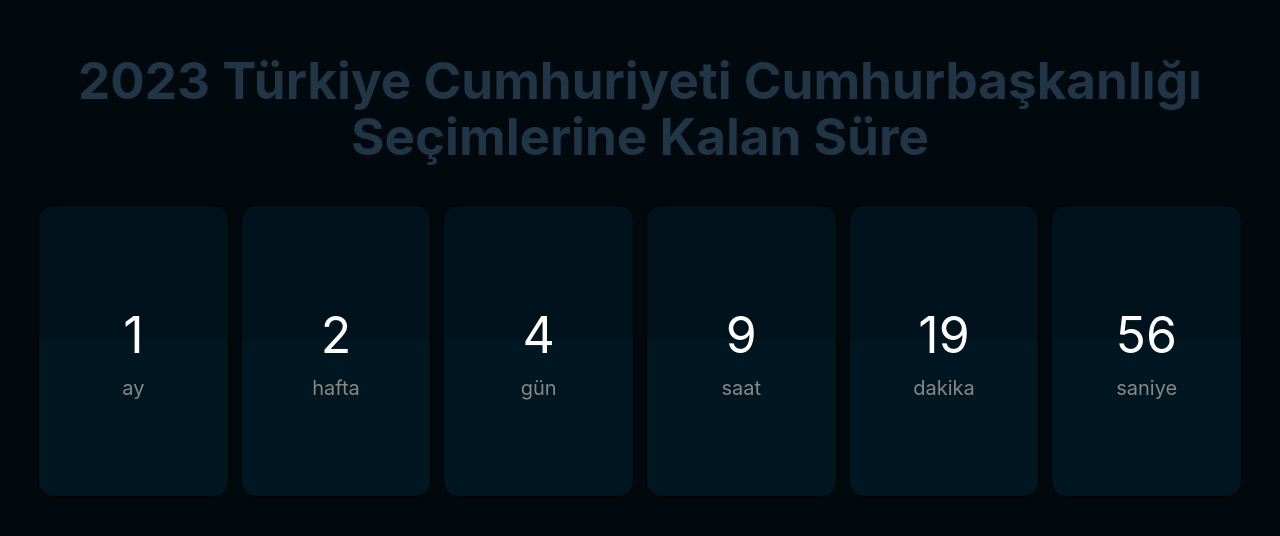
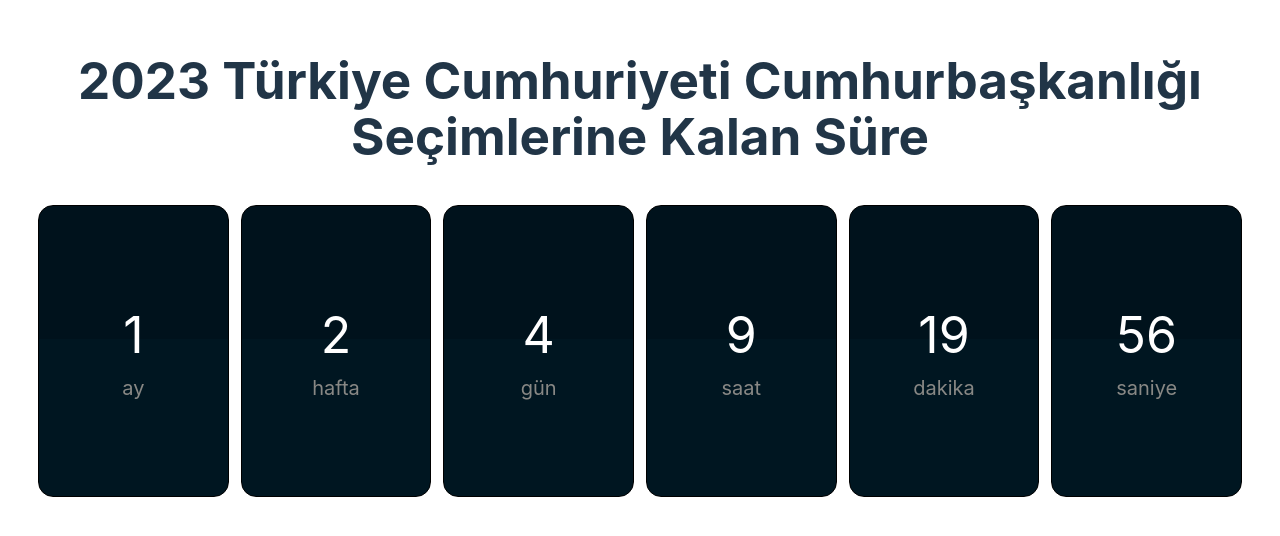
Before and after one commit to ardaorkin/secimenekadarkaldi, a React (Vite) app: page / in a window 1280 px wide. Shown: the part 140-676 px from the top of the page. Built offline with nearby package versions, Linux system fonts and the light colour scheme.

Commit message:
background

```diff
--- a/src/index.css
+++ b/src/index.css
@@ -29,7 +29,6 @@ body {
   place-items: center;
   min-width: 320px;
   min-height: 100vh;
-  background: #01090e;
 }
 
 h1 {
```
